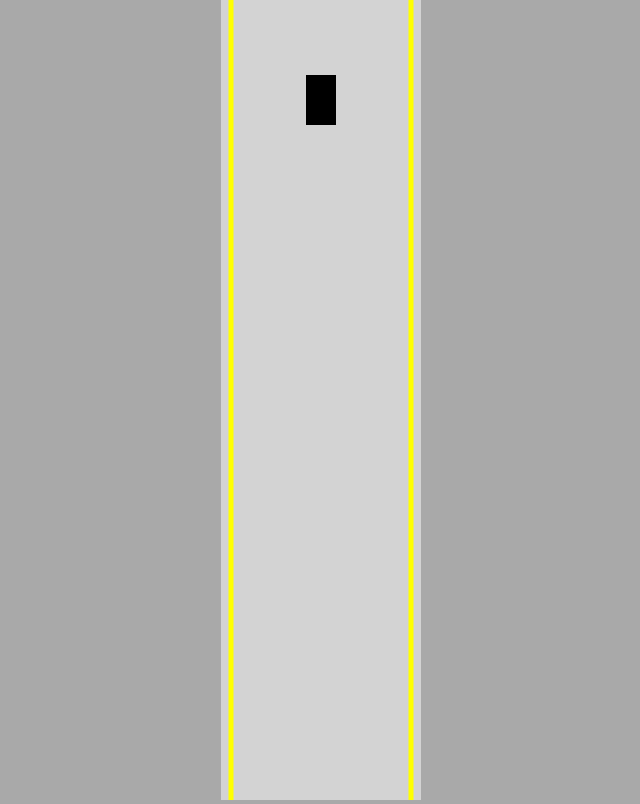
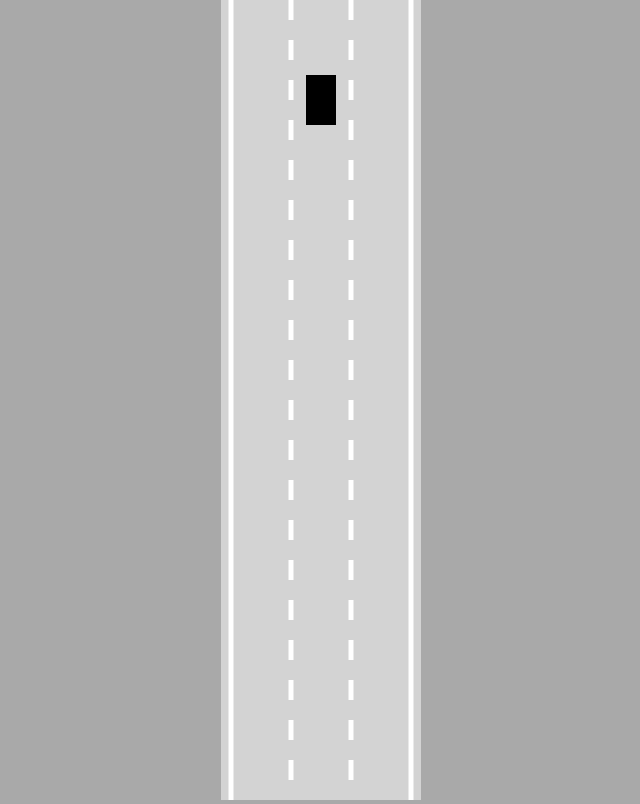
Before and after one commit to tshimega-molefe/tesla-mzanzi, a plain HTML site: page index.html in a window 1280 px wide. Shown: the whole page, without its empty margins (319-959 px from the left). Drawn offline with Linux system fonts and the light colour scheme.

Commit message:
DEBUG: Added dashed road lines. NOTE: Inifinity was changed from '99999999' to '1000000'

```diff
--- a/index.html
+++ b/index.html
@@ -8,6 +8,7 @@
 
 <body>
     <canvas id="joburgCBD"></canvas>
+    <script src="utils.js"></script>
     <script src="juta.js"></script>
     <script src="driver.js"></script>
     <script src="taxi.js"></script>
--- a/juta.js
+++ b/juta.js
@@ -8,37 +8,31 @@ class Juta {
     this.left = x - width / 2;
     this.right = x + width / 2;
 
-    const infinity = 999999999; // Length of Juta Street
+    const infinity = 10000000; // Length of Juta Street
     this.top = -infinity;
     this.bottom = infinity;
   }
 
-  // Drawing the yellow boundaries of Juta Street
+  // Drawing the white boundaries of Juta Street
   draw(ctx) {
     ctx.lineWidth = 5;
-    ctx.strokeStyle = "yellow";
+    ctx.strokeStyle = "white";
 
     // Drawing the white lanes of Juta Street
     for (let i = 0; i <= this.laneCount; i++) {
       //   Linearly interpolate (LERP) to estimate the values that lie between known values. In this case between 'i' and the laneCount
       const x = lerp(this.left, this.right, i / this.laneCount);
+
+      if (i > 0 && i < this.laneCount) {
+        ctx.setLineDash([20, 20]);
+      } else {
+        ctx.setLineDash([]);
+      }
+
+      ctx.beginPath();
+      ctx.moveTo(x, this.top);
+      ctx.lineTo(x, this.bottom);
+      ctx.stroke();
     }
-
-    ctx.beginPath();
-    ctx.moveTo(this.left, this.top);
-    ctx.lineTo(this.left, this.bottom);
-    ctx.stroke();
-
-    ctx.beginPath();
-    ctx.moveTo(this.right, this.top);
-    ctx.lineTo(this.right, this.bottom);
-    ctx.stroke();
   }
 }
-
-// lerp(a,b,t)=a+t⋅(b−a)
-
-function lerp(A, B, t) {
-  // Linearly interpolates between values A and B at percentage 't' along the range.
-  return A + (B - A) * t;
-}
--- /dev/null
+++ b/utils.js
@@ -0,0 +1,6 @@
+// lerp(a,b,t)=a+t⋅(b−a)
+
+function lerp(A, B, t) {
+  // Linearly interpolates between values A and B at percentage 't' along the range.
+  return A + (B - A) * t;
+}
```
